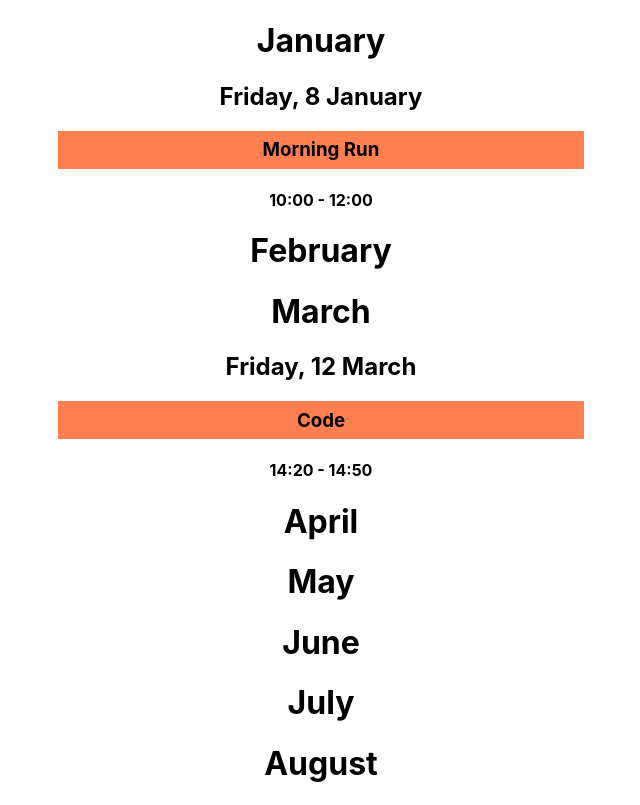
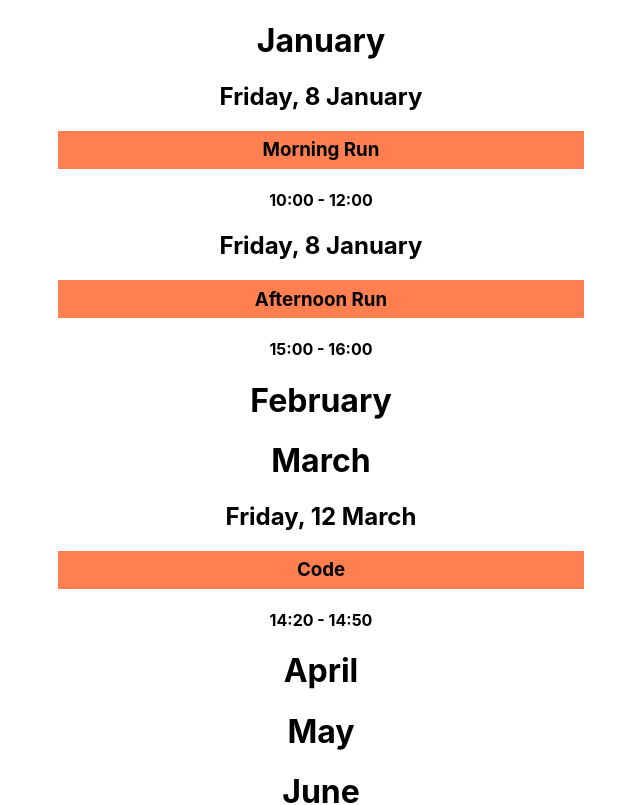
Before and after one commit to RaccoonHowell/Schedule, a React (Create React App) app: page / in a window 1280 px wide. Shown: the top 805 px of the page, without its empty margins (319-959 px from the left). Built offline with nearby package versions, Linux system fonts and the light colour scheme.

Commit message:
added new eventCard component

```diff
--- a/src/App.tsx
+++ b/src/App.tsx
@@ -4,14 +4,32 @@ import Header from './components/header';
 import DateHeader from './components/dateHeader';
 import Event from './components/event';
 import Time from './components/time';
+import EventCard from './components/eventCard';
+
+const januaryEvents = [
+  {
+    startDate: new Date(2021, 0 , 8, 10, 0),
+    endDate: new Date(2021, 0, 8, 12, 0),
+    name: 'Morning Run'
+  },
+  {
+    startDate: new Date(2021, 0 , 8, 15, 0),
+    endDate: new Date(2021, 0, 8, 16, 0),
+    name: 'Afternoon Run'
+  }
+]
+
+const eventCardRender: JSX.Element[] = [];
+
+januaryEvents.forEach((event) => {
+  eventCardRender.push(<EventCard event={event} />)
+})
 
 function App() {
   return (
     <div className="App">
       <Header month='January' />
-      <DateHeader date={ new Date(2021, 0, 8) } />
-      <Event event='Morning Run' />
-      <Time startTime={new Date(2021, 0 , 8, 10, 0)} finishTime={new Date(2021, 0, 8, 12, 0)} />
+      {eventCardRender}
       <Header month='February' />
       <Header month='March' />
       <DateHeader date={ new Date(2021, 2, 12) } />
--- /dev/null
+++ b/src/components/eventCard.tsx
@@ -0,0 +1,24 @@
+import React from 'react';
+import DateHeader from './dateHeader';
+import Event from './event';
+import Time from './time';
+
+interface EventCardProps {
+    event: {
+        startDate: Date,
+        endDate: Date,
+        name: string,
+    }
+}
+
+const EventCard = ({event}: EventCardProps) :any => {
+    return (
+        <>
+            <DateHeader date={ event.startDate }/>
+            <Event event={event.name}/>
+            <Time startTime={event.startDate} finishTime={event.endDate} />
+        </>
+    )
+}
+
+export default EventCard;
```
Also changed, not shown: 1 other file (tests, documents, lock files or other folders).
